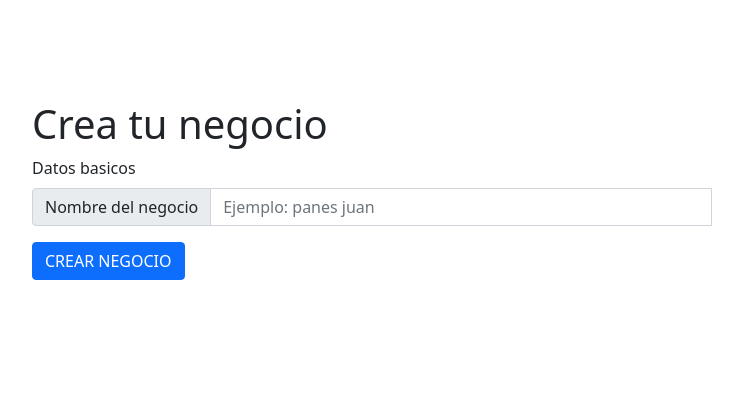
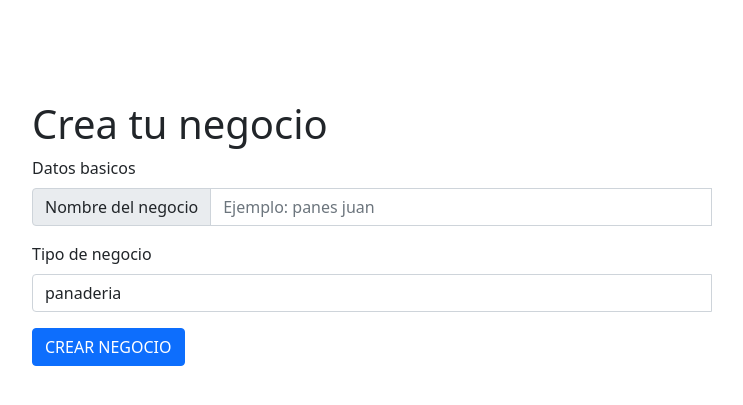
Before and after one commit to JuanPabloRami/Project_TuristApp, a Flask app: template templates/creacionnegocio.html in a window 1280 px wide. Shown: the part 71-476 px from the top of the page, without its empty margins (268-1011 px from the left). Run offline with Flask 2, Linux system fonts and the light colour scheme; the template is opened without the code that fills it, so the values that code supplies are empty.

Commit message:
feat: se ha implementado la creacion de negocios por categoría y el nombre del negocio.

```diff
--- a/app.py
+++ b/app.py
@@ -26,18 +26,15 @@ def bienvenida():
 def inicio():
     return render_template('inicio.html')
 
-@app.route('/tiponegocio')
-def formulariotiponegocio():
+@app.route('/crearnegocios')
+def formulariocrearnegocio():
 
-    return render_template('tiponegocio.html')
-
-@app.route('/detallesnegocio')
-def formulariodetallesnegocio():
-    return render_template('creacionnegocionegocio.html')
+    return render_template('creacionnegocio.html')
 
 
 
-@app.route('/negociocreado/<negocio>')
+
+@app.route('/negociocreado/<negocio>', methods= ['POST'])
 def creacionnegocio(negocio):
     #aca verificamos si la cookie es valida y extraemos el correo
     #del usuario
@@ -45,8 +42,12 @@ def creacionnegocio(negocio):
         #aca extraemos el email del usuario
         correo = session['user']
         #HACEMOS LA INSCRIPCION AL CURSO MEDIANTE SU correo
+        negocio = request.form.get("tiponegocio")
         if negocio == "panaderia" or negocio == "moda":
-            negocios_usuarios[negocio]["correo"] = correo
+            nombrenegocio = request.form.get("nombrenegocio")
+            print('se ha creado un nuevo negocio:  ',nombrenegocio)
+            negocios_usuarios[negocio][correo] = {}
+            negocios_usuarios[negocio][correo]["nombrenegocio"] = nombrenegocio
 
         else:
             return "error, usted solo puede crear un negocio valido", 401
@@ -99,8 +100,8 @@ def registrohecho():
     msg['To'] = 'juanpalabloramirezavs@gmail.com'
     msg['Subject'] = 'BIENVENIDO A TURISTAPP 2'
     servidor.sendmail(msg['From'] , msg['To'], msg.as_string())
-    """
-    print('se ha enviado un correo a',usuarios[correo])
+
+    print('se ha enviado un correo a',usuarios[correo])"""
     return render_template('registrohecho.html')
 
 
--- a/templates/creacionnegocio.html
+++ b/templates/creacionnegocio.html
@@ -72,7 +72,7 @@
 </nav>
 
 
-  <form action="/negociocreado/nuevonegocio" method="POST">
+  <form action="/negociocreado/panaderia" method="POST">
     <h1 for="basic-url" class="form-label">Crea tu negocio</h1>
 
     <label for="basic-url" class="form-label">Datos basicos</label>
@@ -81,8 +81,18 @@
       <input name= "nombrenegocio" type="text" placeholder="Ejemplo: panes juan" aria-label="First name" class="form-control"><br>
     </div>
 
+
+
+    <label for="basic-url" class="form-label">Tipo de negocio</label>
+    <div class="input-group mb-3">
+      <select name="tiponegocio" id="tiponegocio" class="form-control">
+        <option value="panaderia">panaderia</option>
+        <option value="moda">moda</option>
+      </select><br>
     </div>
     <button type="submit" class="btn btn-primary">CREAR NEGOCIO</button>
+
+
   </form>
 
 
--- a/templates/tiponegocio.html
+++ b/templates/tiponegocio.html
@@ -4,7 +4,7 @@
   <meta charset="UTF-8">
   <meta http-equiv="X-UA-Compatible" content="IE=edge">
   <meta name="viewport" content="width=device-width, initial-scale=1.0">
-  <title>Document</title>
+  <title>Crear negocio - TuristApp</title>
   <link href="https://cdn.jsdelivr.net/npm/bootstrap@5.1.3/dist/css/bootstrap.min.css" rel="stylesheet" integrity="sha384-1BmE4kWBq78iYhFldvKuhfTAU6auU8tT94WrHftjDbrCEXSU1oBoqyl2QvZ6jIW3" crossorigin="anonymous">
 </head>
 
@@ -13,7 +13,8 @@
 
   <style>
     section{
-      margin: 0px 200px;
+      margin-top:20px;
+      margin-left:200px;
     }
   </style>
 
```
Also changed, not shown: templates/perfil.html (+12 -1 lines).
